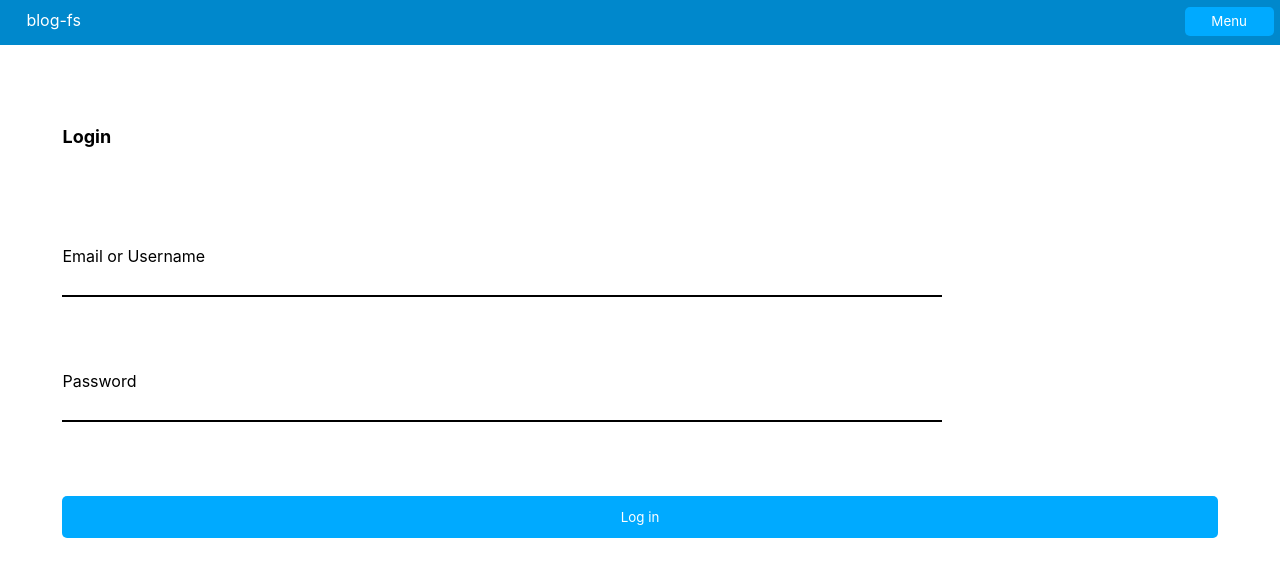
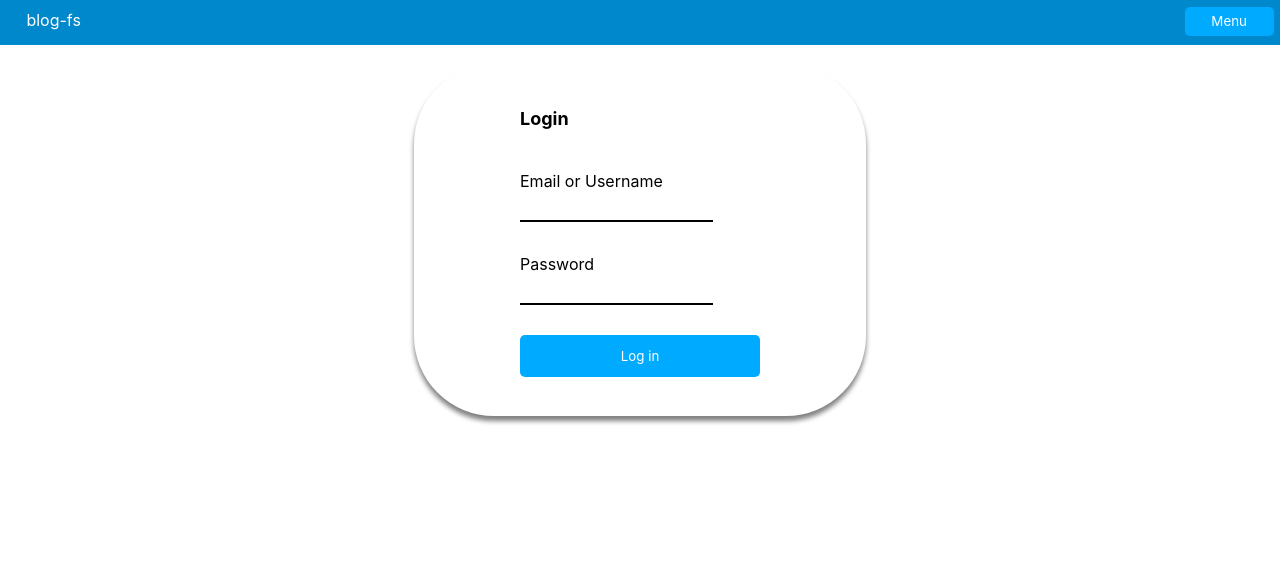
Before and after one commit to Emman-B/blog-fs, a React (Create React App) app in the folder frontend/: page /#/login in a window 1280 px wide. Shown: the top 576 px of the page. Built offline with nearby package versions, Linux system fonts and the light colour scheme; no server answers.

Commit message:
Desktop styling should be complete

```diff
--- a/frontend/src/components/LoginSignup.css
+++ b/frontend/src/components/LoginSignup.css
@@ -31,3 +31,15 @@ form.login-signup {
     outline: none;
     border-bottom: 2px solid hsl(200, 100%, 40%);
 }
+
+@media only screen and (min-width: 801px) {
+    .login-signup {
+        box-shadow: 0 5px 5px grey;
+        width: 400px;
+        margin: auto;
+        border-radius: 5em;
+    }
+    .login-signup > * {
+        margin: 1em 20%;
+    }
+}
--- a/frontend/src/components/NavigationBar.css
+++ b/frontend/src/components/NavigationBar.css
@@ -2,7 +2,7 @@
 #navbar {
     display: flex;
     flex-direction: row;
-    padding: 3%;
+    padding: 15px 3%;
     justify-content: space-between;
     align-items: baseline;
     height: 2em;
--- a/frontend/src/components/PostBrief.css
+++ b/frontend/src/components/PostBrief.css
@@ -4,6 +4,13 @@
     margin: 15px;
     padding: 10px;
     box-shadow: 0em 0.5em 0.5em hsl(0, 0%, 50%);
+}
+
+@media only screen and (min-width: 801px) {
+    /* Desktop view */
+    .post {
+        margin: 2em 20%;
+    }
 }
 
 .post-title {
--- a/frontend/src/components/PostEditor.css
+++ b/frontend/src/components/PostEditor.css
@@ -42,3 +42,10 @@ div.editor-controls input {
     background-color: inherit;
     margin-bottom: 1em;
 }
+
+@media only screen and (min-width: 801px) {
+    form.post-editor {
+        margin: auto;
+        width: 50%;
+    }
+}
--- a/frontend/src/components/PostReader.css
+++ b/frontend/src/components/PostReader.css
@@ -6,6 +6,18 @@
 .postreader {
     padding: 1em;
     padding-top: 0.25em;
+}
+
+.post-reader-content {
+    line-height: 2;
+}
+
+.post-reader-content pre.ql-syntax {
+    white-space: pre-wrap;
+    padding: 5px;
+}
+.post-reader-content code {
+    padding: 0 5px;
 }
 
 .post-reader-content blockquote {
@@ -22,3 +34,10 @@
     margin-top: 0.5em;
     margin-right: 0.5em;
 }
+
+@media only screen and (min-width: 801px) {
+    /* Desktop View */
+    .postreader {
+        margin: 2em 20%;
+    }
+}
```
